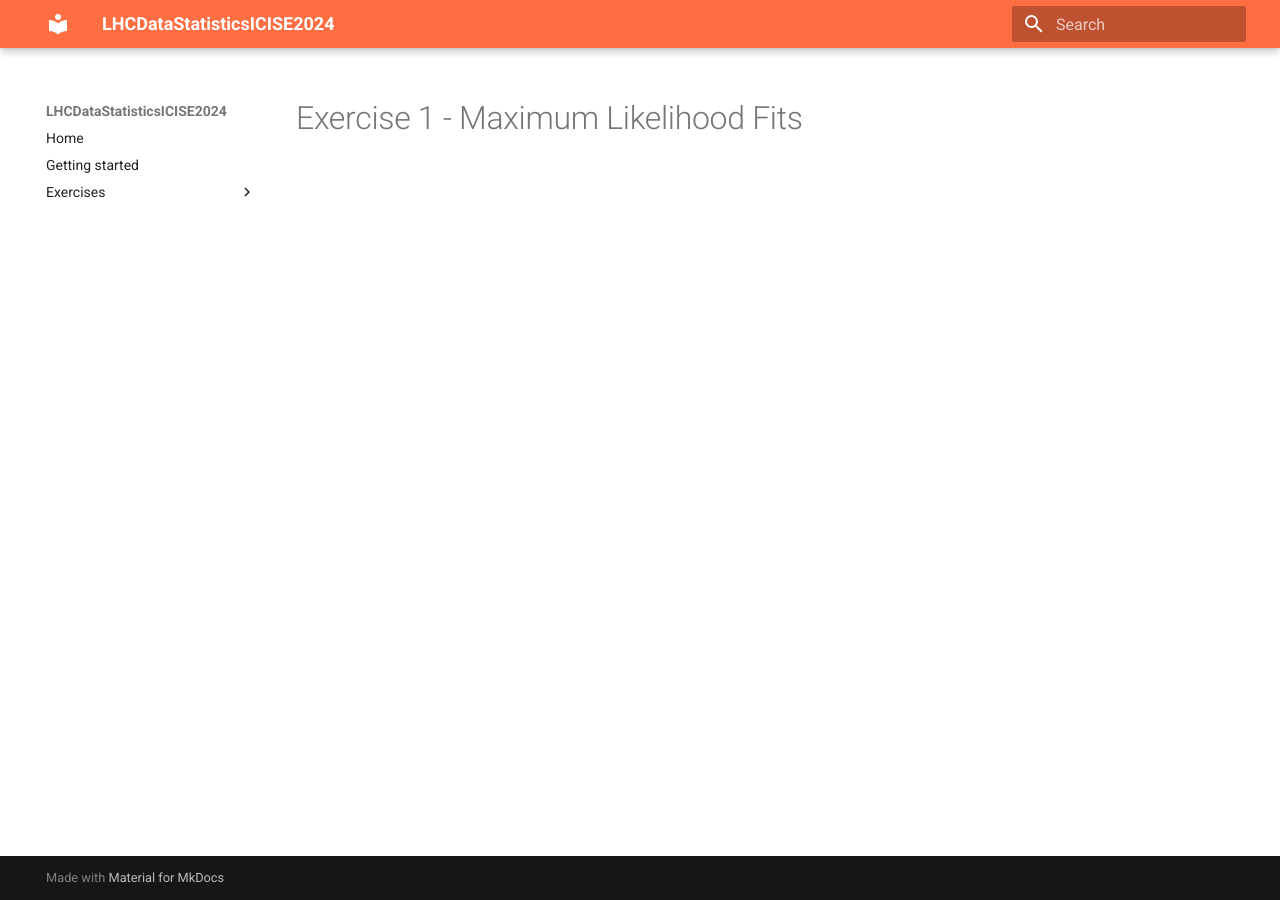
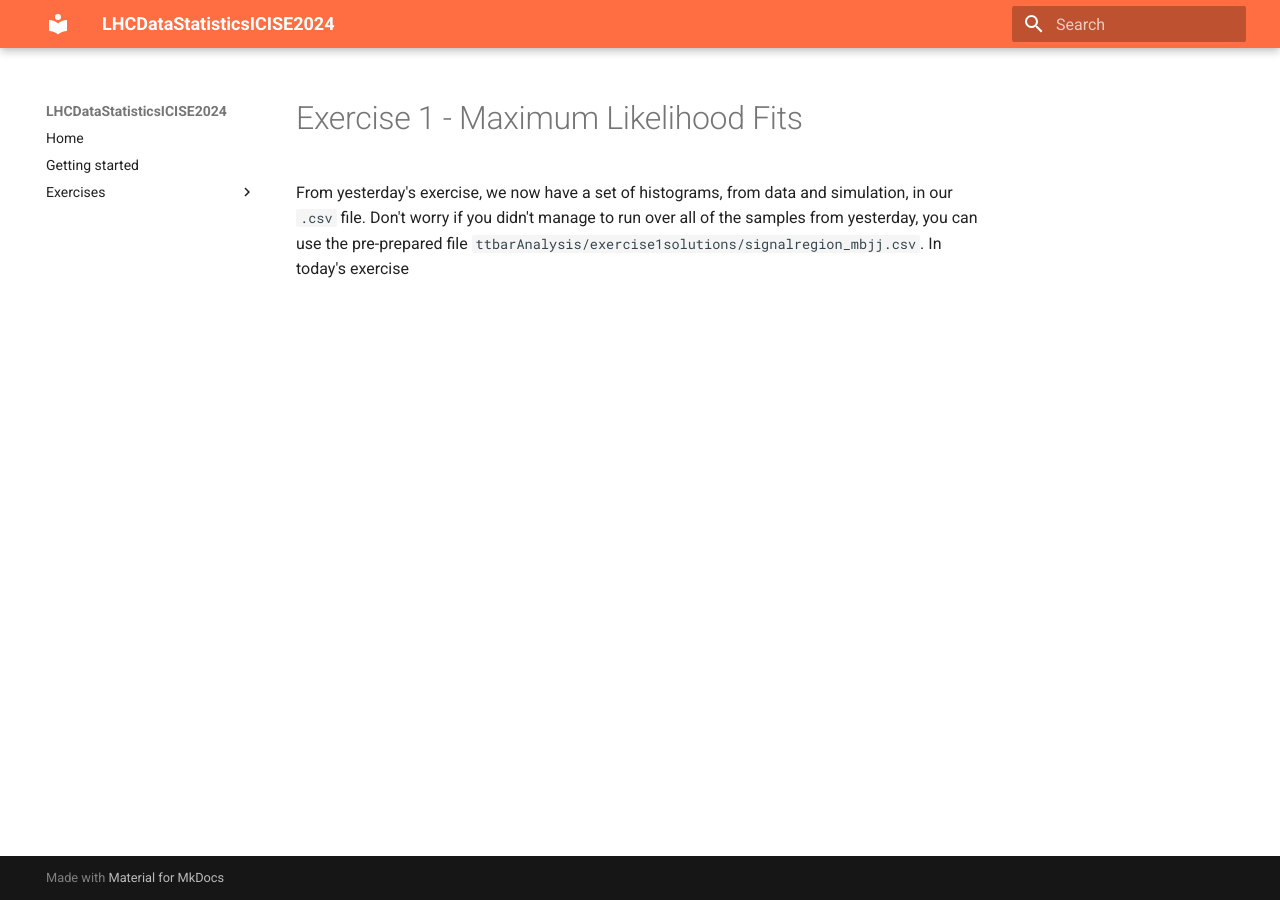
Before and after one commit to nucleosynthesis/LHCDataStatisticsICISE2024, an MkDocs documentation site: the page built from docs/day2.md, in a window 1280 px wide. Built offline with MkDocs 1.6.1 and Material for MkDocs 9.7.7, drawn with Linux system fonts in a browser that asks for light colours.

Commit message:
starting day 2

```diff
--- a/docs/day2.md
+++ b/docs/day2.md
@@ -1 +1,4 @@
 # Exercise 1 - Maximum Likelihood Fits
+
+From yesterday's exercise, we now have a set of histograms, from data and simulation, in our `.csv` file. Don't worry if you didn't manage to run over all of the samples from yesterday, you can use the pre-prepared file `ttbarAnalysis/exercise1solutions/signalregion_mbjj.csv`.
+In today's exercise
```
